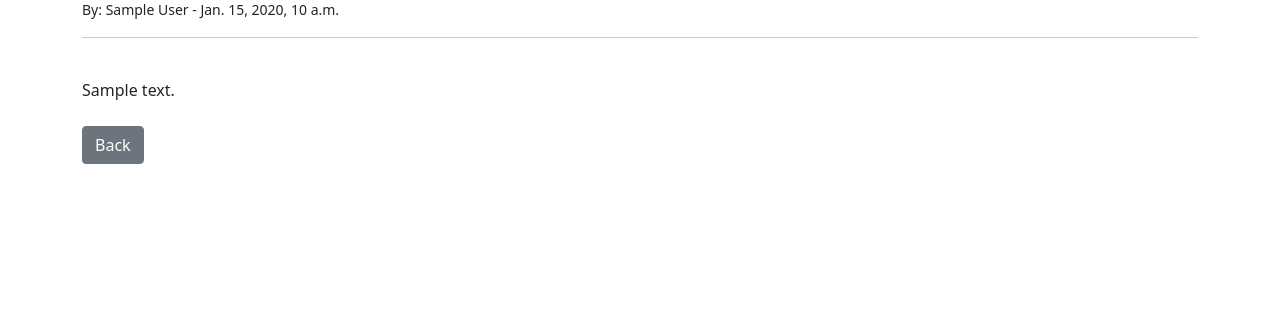
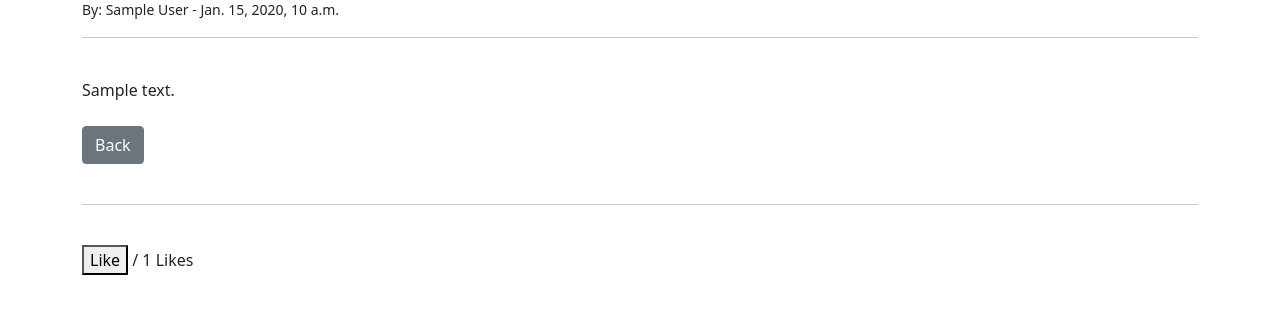
Before and after one commit to Hiradoras/myblog, a Django app: template theblog/templates/article_detail.html in a window 1280 px wide. Shown: the part 139-453 px from the top of the page. Run offline with Django 4.2, Linux system fonts and the light colour scheme; the template is opened without the code that fills it: most values are stand-ins (such as "Sample title", 1, 10 or a date in 2020).

Commit message:
Like function added

```diff
--- a/theblog/models.py
+++ b/theblog/models.py
@@ -24,6 +24,10 @@
     body = models.TextField()
     post_date = models.DateField(auto_now_add=True)
     category = models.CharField(max_length=255, default="uncategorized")
+    likes = models.ManyToManyField(User, related_name='blog_posts')
+
+    def total_likes(self):
+        return self.likes.count()
 
     def __str__(self) -> str:
         return self.title + " | " + str(self.author)
--- a/theblog/templates/article_detail.html
+++ b/theblog/templates/article_detail.html
@@ -22,5 +22,13 @@
         {% endif %}
     {% endif %}
 
+    <br/><br/>
+    <hr/>
+    <br/>
+    <form action="{% url 'like-post' post.pk %}" method = "POST">
+        {% csrf_token %}
+        <button type="submit", name="post_id", value="{{post.id}}",class="btn btn-primary btn-sm">Like</button> /
+        {{total_likes}} Likes
+
 
 {% endblock content %}
--- a/theblog/urls.py
+++ b/theblog/urls.py
@@ -1,7 +1,7 @@
 from django.urls import path
 
 from theblog.models import Category
-from .views import HomeView, ArticleDetailView, AddPostView, UpdatePostView, DeletePostView, AddCategoryView, CategoryView, CategoryListView
+from .views import HomeView, ArticleDetailView, AddPostView, UpdatePostView, DeletePostView, AddCategoryView, CategoryView, CategoryListView, LikeView
 
 urlpatterns = [
     path('', HomeView.as_view(), name = "home"),
@@ -12,5 +12,7 @@
     path('article/<int:pk>/remove', DeletePostView.as_view(), name = "delete-post"),
     path('category/<str:cats>/', CategoryView, name='category'),
     path('category-list/', CategoryListView, name='category-list'),
+    path('like/<int:pk>', LikeView, name="like-post"),
+
 
 ]
```
Also changed, not shown: theblog/views.py (+12 -2 lines), db.sqlite3, theblog/migrations/0005_post_likes.py (added), 1 other file.
